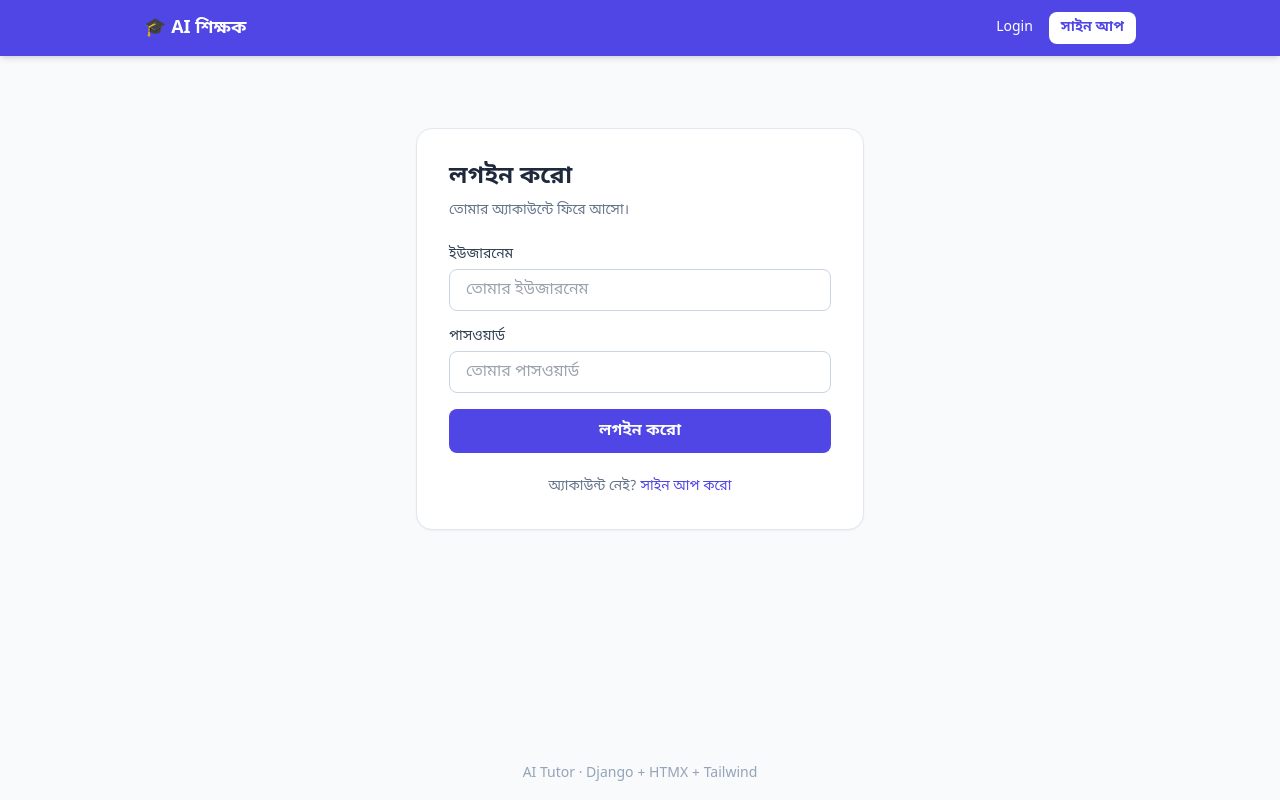
After one commit to mmriad567/ai-tutor, a Django app: page /login/ in a window 1280 px wide. The commit adds this page. Run offline with Django 5.2, Linux system fonts and the light colour scheme; some libraries are stand-ins or nearby versions.

Commit message:
Step 4: Authentication (signup, login, logout)

```diff
--- a/config/settings.py
+++ b/config/settings.py
@@ -147,4 +147,8 @@ AUTH_PASSWORD_VALIDATORS = []
 DATA_UPLOAD_MAX_MEMORY_SIZE = 50 * 1024 * 1024
 FILE_UPLOAD_MAX_MEMORY_SIZE = 50 * 1024 * 1024
 
+LOGIN_URL = "/login/"
+LOGIN_REDIRECT_URL = "/"
+LOGOUT_REDIRECT_URL = "/"
+
 DEFAULT_AUTO_FIELD = "django.db.models.BigAutoField"
--- /dev/null
+++ b/core/forms.py
@@ -0,0 +1,58 @@
+from django import forms
+from django.contrib.auth.forms import UserCreationForm, AuthenticationForm
+from django.contrib.auth.models import User
+
+
+class SignupForm(UserCreationForm):
+    """
+    Custom signup form with Bengali labels.
+    Inherits from Django's UserCreationForm (username + password1 + password2).
+    """
+    email = forms.EmailField(
+        required=True,
+        label="ইমেইল",
+        widget=forms.EmailInput(attrs={
+            "class": "w-full px-4 py-2 border border-slate-300 rounded-lg focus:outline-none focus:ring-2 focus:ring-indigo-500",
+            "placeholder": "you@example.com",
+        }),
+    )
+
+    class Meta:
+        model = User
+        fields = ("username", "email", "password1", "password2")
+
+    def __init__(self, *args, **kwargs):
+        super().__init__(*args, **kwargs)
+        self.fields["username"].label = "ইউজারনেম"
+        self.fields["username"].widget.attrs.update({
+            "class": "w-full px-4 py-2 border border-slate-300 rounded-lg focus:outline-none focus:ring-2 focus:ring-indigo-500",
+            "placeholder": "যেমন: rahim",
+        })
+        self.fields["password1"].label = "পাসওয়ার্ড"
+        self.fields["password1"].widget.attrs.update({
+            "class": "w-full px-4 py-2 border border-slate-300 rounded-lg focus:outline-none focus:ring-2 focus:ring-indigo-500",
+        })
+        self.fields["password2"].label = "পাসওয়ার্ড নিশ্চিত করো"
+        self.fields["password2"].widget.attrs.update({
+            "class": "w-full px-4 py-2 border border-slate-300 rounded-lg focus:outline-none focus:ring-2 focus:ring-indigo-500",
+        })
+
+
+class LoginForm(AuthenticationForm):
+    """
+    Custom login form with Tailwind styling and Bengali labels.
+    """
+    username = forms.CharField(
+        label="ইউজারনেম",
+        widget=forms.TextInput(attrs={
+            "class": "w-full px-4 py-2 border border-slate-300 rounded-lg focus:outline-none focus:ring-2 focus:ring-indigo-500",
+            "placeholder": "তোমার ইউজারনেম",
+        }),
+    )
+    password = forms.CharField(
+        label="পাসওয়ার্ড",
+        widget=forms.PasswordInput(attrs={
+            "class": "w-full px-4 py-2 border border-slate-300 rounded-lg focus:outline-none focus:ring-2 focus:ring-indigo-500",
+            "placeholder": "তোমার পাসওয়ার্ড",
+        }),
+    )
--- a/core/urls.py
+++ b/core/urls.py
@@ -5,4 +5,8 @@ app_name = "core"
 
 urlpatterns = [
     path("", views.home, name="home"),
+    path("signup/", views.signup_view, name="signup"),
+    path("login/", views.login_view, name="login"),
+    path("logout/", views.logout_view, name="logout"),
+    path("dashboard/", views.dashboard_view, name="dashboard"),
 ]
--- a/core/views.py
+++ b/core/views.py
@@ -1,5 +1,78 @@
-from django.shortcuts import render
+from django.shortcuts import render, redirect
+from django.contrib.auth import login, logout, authenticate
+from django.contrib.auth.decorators import login_required
+from django.contrib import messages
+
+from .forms import SignupForm, LoginForm
+from .models import ChatSession
 
 
 def home(request):
-    return render(request, "core/home.html")
+    """
+    Landing page. If the user is logged in, show their sessions.
+    Otherwise show the welcome page.
+    """
+    sessions = []
+    if request.user.is_authenticated:
+        sessions = ChatSession.objects.filter(user=request.user)[:10]
+
+    return render(request, "core/home.html", {"sessions": sessions})
+
+
+def signup_view(request):
+    """
+    Handle user registration. On success, log the user in and redirect home.
+    """
+    if request.user.is_authenticated:
+        return redirect("core:home")
+
+    if request.method == "POST":
+        form = SignupForm(request.POST)
+        if form.is_valid():
+            user = form.save()
+            login(request, user)
+            messages.success(request, f"স্বাগতম, {user.username}! অ্যাকাউন্ট তৈরি হয়েছে।")
+            return redirect("core:home")
+    else:
+        form = SignupForm()
+
+    return render(request, "core/signup.html", {"form": form})
+
+
+def login_view(request):
+    """
+    Handle user login. Uses Django's AuthenticationForm.
+    """
+    if request.user.is_authenticated:
+        return redirect("core:home")
+
+    if request.method == "POST":
+        form = LoginForm(request, data=request.POST)
+        if form.is_valid():
+            user = form.get_user()
+            login(request, user)
+            messages.success(request, f"স্বাগতম, {user.username}!")
+            return redirect("core:home")
+    else:
+        form = LoginForm(request)
+
+    return render(request, "core/login.html", {"form": form})
+
+
+def logout_view(request):
+    """
+    Log the user out and redirect home.
+    """
+    logout(request)
+    messages.info(request, "তুমি logout করেছ।")
+    return redirect("core:home")
+
+
+@login_required
+def dashboard_view(request):
+    """
+    A protected page — only for logged-in users.
+    Shows all sessions of the user.
+    """
+    sessions = ChatSession.objects.filter(user=request.user)
+    return render(request, "core/dashboard.html", {"sessions": sessions})
--- a/templates/base.html
+++ b/templates/base.html
@@ -31,16 +31,36 @@
       hx-headers='{"X-CSRFToken": "{{ csrf_token }}"}'>
 
     <nav class="bg-indigo-600 text-white shadow-md">
-        <div class="max-w-5xl mx-auto px-4 py-3 flex items-center justify-between">
-            <a href="{% url 'core:home' %}" class="font-bold text-lg">🎓 AI শিক্ষক</a>
-            <div class="text-sm">
-                <a href="#" class="hover:underline">Login</a>
-                <a href="#" class="ml-4 hover:underline">Signup</a>
-            </div>
+    <div class="max-w-5xl mx-auto px-4 py-3 flex items-center justify-between">
+        <a href="{% url 'core:home' %}" class="font-bold text-lg">🎓 AI শিক্ষক</a>
+
+        <div class="flex items-center gap-4 text-sm">
+            {% if user.is_authenticated %}
+                <a href="{% url 'core:dashboard' %}" class="hover:underline">ড্যাশবোর্ড</a>
+                <span class="text-indigo-200">👤 {{ user.username }}</span>
+                <a href="{% url 'core:logout' %}" class="bg-white text-indigo-600 hover:bg-indigo-50 px-3 py-1.5 rounded-lg font-semibold">
+                    Logout
+                </a>
+            {% else %}
+                <a href="{% url 'core:login' %}" class="hover:underline">Login</a>
+                <a href="{% url 'core:signup' %}" class="bg-white text-indigo-600 hover:bg-indigo-50 px-3 py-1.5 rounded-lg font-semibold">
+                    সাইন আপ
+                </a>
+            {% endif %}
         </div>
-    </nav>
+    </div>
+</nav>
 
     <main class="flex-1 max-w-5xl w-full mx-auto px-4 py-8">
+        {% if messages %}
+        <div class="max-w-5xl mx-auto px-4 pt-4">
+        {% for msg in messages %}
+        <div class="bg-green-50 border border-green-200 text-green-700 rounded-lg px-4 py-2 mb-2 text-sm">
+            {{ msg }}
+        </div>
+        {% endfor %}
+        </div>
+        {% endif %}
         {% block content %}{% endblock %}
     </main>
 
--- /dev/null
+++ b/templates/core/login.html
@@ -0,0 +1,52 @@
+{% extends "base.html" %}
+
+{% block title %}লগইন — AI শিক্ষক{% endblock %}
+
+{% block content %}
+<div class="max-w-md mx-auto mt-10">
+    <div class="bg-white rounded-2xl shadow-sm border border-slate-200 p-8">
+        <h1 class="text-2xl font-bold text-slate-800 mb-2">লগইন করো</h1>
+        <p class="text-slate-500 text-sm mb-6">তোমার অ্যাকাউন্টে ফিরে আসো।</p>
+
+        <form method="post" class="space-y-4">
+            {% csrf_token %}
+
+            {% if form.non_field_errors %}
+            <div class="bg-red-50 border border-red-200 text-red-700 rounded-lg p-3 text-sm">
+                {{ form.non_field_errors }}
+            </div>
+            {% endif %}
+
+            <div>
+                <label for="{{ form.username.id_for_label }}" class="block text-sm font-medium text-slate-700 mb-1">
+                    {{ form.username.label }}
+                </label>
+                {{ form.username }}
+                {% if form.username.errors %}
+                <div class="text-red-600 text-xs mt-1">{{ form.username.errors.0 }}</div>
+                {% endif %}
+            </div>
+
+            <div>
+                <label for="{{ form.password.id_for_label }}" class="block text-sm font-medium text-slate-700 mb-1">
+                    {{ form.password.label }}
+                </label>
+                {{ form.password }}
+                {% if form.password.errors %}
+                <div class="text-red-600 text-xs mt-1">{{ form.password.errors.0 }}</div>
+                {% endif %}
+            </div>
+
+            <button type="submit"
+                    class="w-full bg-indigo-600 hover:bg-indigo-700 text-white font-semibold py-2.5 rounded-lg transition">
+                লগইন করো
+            </button>
+        </form>
+
+        <p class="text-center text-sm text-slate-500 mt-6">
+            অ্যাকাউন্ট নেই?
+            <a href="{% url 'core:signup' %}" class="text-indigo-600 hover:underline font-medium">সাইন আপ করো</a>
+        </p>
+    </div>
+</div>
+{% endblock %}
```
Also changed, not shown: templates/core/dashboard.html (added, +33 -0 lines), templates/core/home.html (+45 -4 lines), templates/core/signup.html (added, +47 -0 lines).
